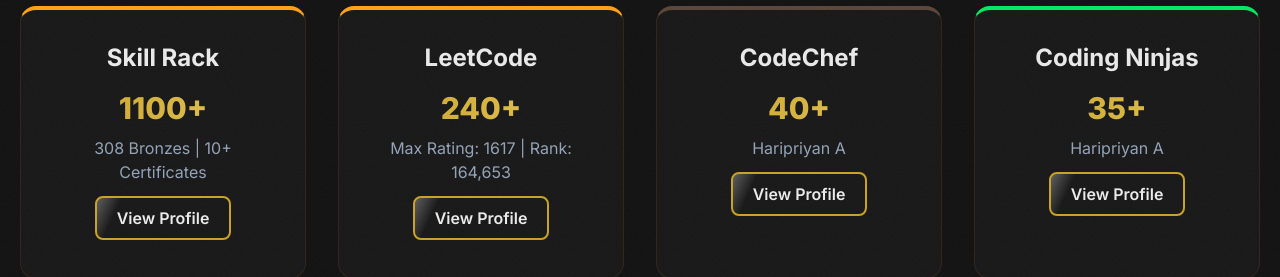
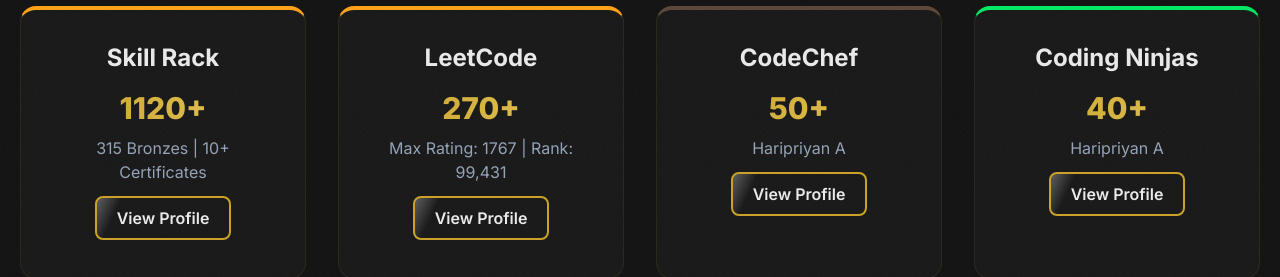
Before and after one commit to haripri0109r/Portfolio, a React (Create React App) app: page / in a window 1280 px wide. Shown: the part 5200-5477 px from the top of the page. Built offline with nearby package versions, Linux system fonts and the light colour scheme.

Commit message:
Update coding profiles with new problem counts and ranks

```diff
--- a/src/components/Skills.jsx
+++ b/src/components/Skills.jsx
@@ -69,28 +69,28 @@
   const codingProfiles = [
     {
       platform: 'Skill Rack',
-      problems: '1100+',
-      rank: '308 Bronzes | 10+ Certificates',
+      problems: '1120+',
+      rank: '315 Bronzes | 10+ Certificates',
       color: '#FFA116',
       url: 'https://www.skillrack.com/faces/resume.xhtml?id=514928&key=0d345d3d9db64288c59d67b5a48ac479abc78610'
     },
     {
       platform: 'LeetCode',
-      problems: '240+',
-      rank: 'Max Rating: 1617 | Rank: 164,653',
+      problems: '270+',
+      rank: 'Max Rating: 1767 | Rank: 99,431',
       color: '#FFA116',
       url: 'https://leetcode.com/u/Haripriyan_2307/'
     },
     {
       platform: 'CodeChef',
-      problems: '40+',
+      problems: '50+',
       rank: 'Haripriyan A',
       color: '#5B4638',
       url: 'https://www.codechef.com/users/leap_list_99'
     },
     {
       platform: 'Coding Ninjas',
-      problems: '35+',
+      problems: '40+',
       rank: 'Haripriyan A',
       color: '#00EA64',
       url: 'https://www.naukri.com/code360/profile/3b1c3321-8310-40b5-a4af-085ff5340ada'
```
